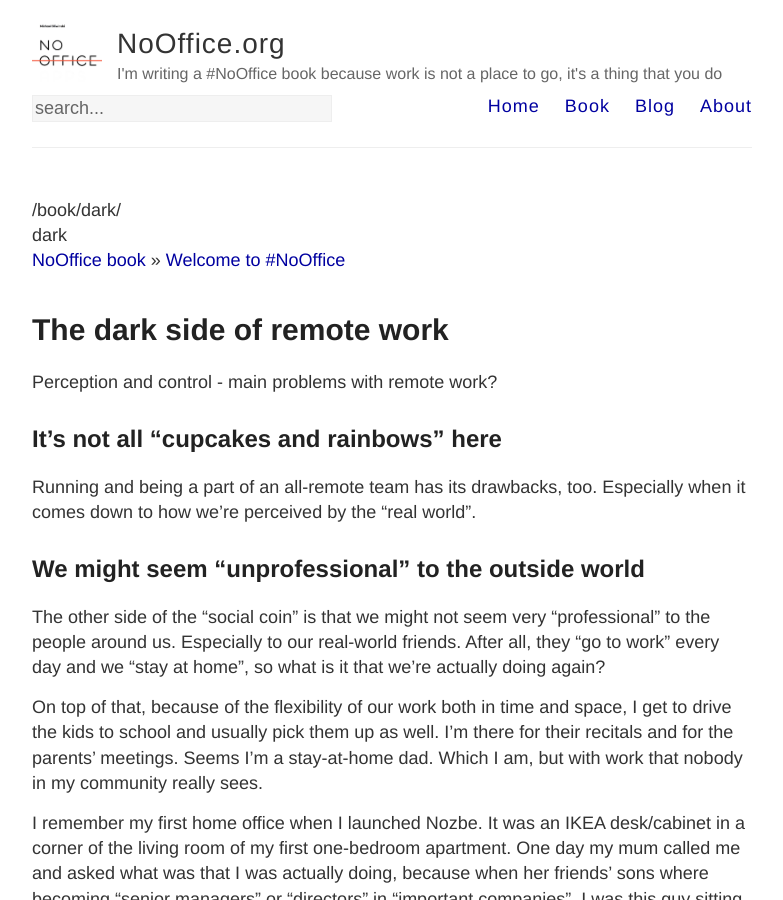
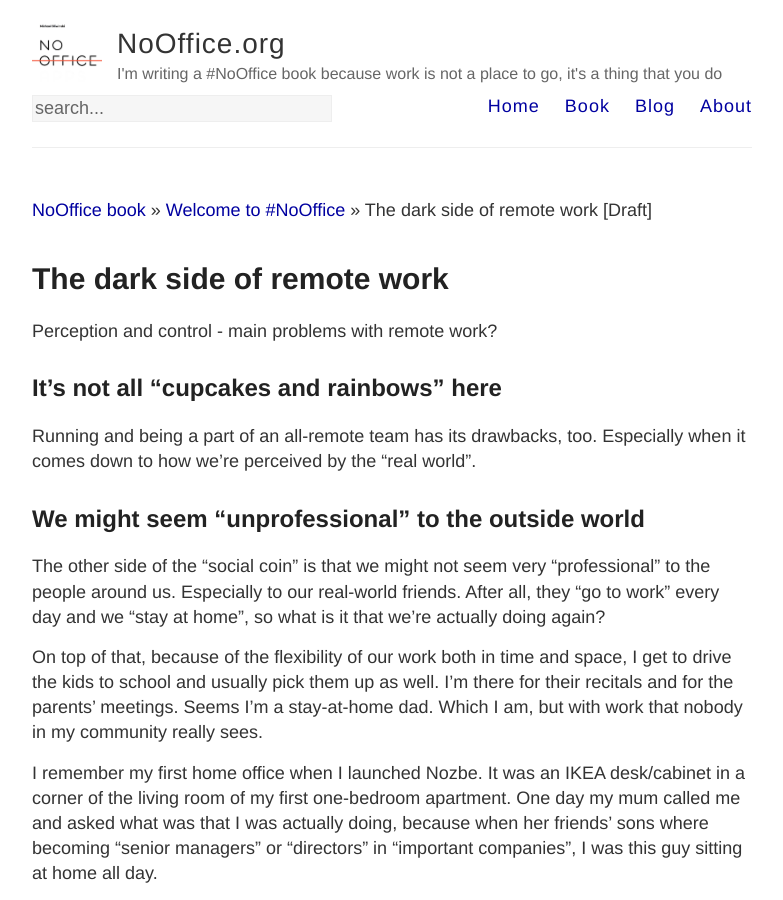
Before and after one commit to Nozbe/NoOffice.org, a Jekyll site: the page built from _book/dark.md, in a window 1280 px wide and 900 px high. Shown: the whole window, without its empty margins (248-1031 px from the left). Built offline with Jekyll 4.4.1, drawn with Linux system fonts in a browser that asks for light colours; some of the changed text lies outside the part shown.

Commit message:
slug navigation

```diff
--- a/_includes/book.html
+++ b/_includes/book.html
@@ -1,11 +1,6 @@
 {% comment %}
 We're creating arrays for slugs, titles and subtitles based on the contents of the _book collection so that we can use it later.
 {% endcomment %}
-
-<pre>
-{{ page.url }}
-{{ page.slug }}
-</pre>
 
 {% for chapter in site.book %}
   {% assign slugs = slugs | append: chapter.slug | append:'||' %}
@@ -17,7 +12,7 @@ We're creating arrays for slugs, titles and subtitles based on the contents of t
 {% assign subtitles = subtitles | split: '||' %}
 
 <div class="book_nav">
-<a href="{{ site.baseurl }}/book">{{ site.data.book.title }}</a> &#187;
+<a href="{{ site.baseurl }}/book/">{{ site.data.book.title }}</a> &#187;
 {% assign next = false %}
 {% assign next_got = false %}
 {% assign part_sel = 1000 %}
@@ -32,7 +27,7 @@ We're creating arrays for slugs, titles and subtitles based on the contents of t
   {% endfor %}
 
 {% if chapter_part == page.part %}{% assign part_sel = forloop.index %}
-  {% if item.url == page.url %}
+  {% if item.url == page.slug %}
     {{ chapter_title }}
     {% assign next = true %}
     {% if item.status == "draft" %}{{ site.data.book.draft }}{% endif %}
@@ -45,7 +40,7 @@ We're creating arrays for slugs, titles and subtitles based on the contents of t
       {% endif %}
     {% endfor %}
     {% if next %}{% assign next_url = entry.url %}{% assign next_title = chapter_title %}{% assign next = false %}{% assign next_got = true %}{% endif %}
-    {% if entry.url == page.url %}&#187; {{ chapter_title }} {% if entry.status == "draft" %} {{ site.data.book.draft }}{% endif %}
+    {% if entry.url == page.slug %}&#187; {{ chapter_title }} {% if entry.status == "draft" %} {{ site.data.book.draft }}{% endif %}
       {% assign next = true %}
     {% endif %}
   {% endfor %}
```
